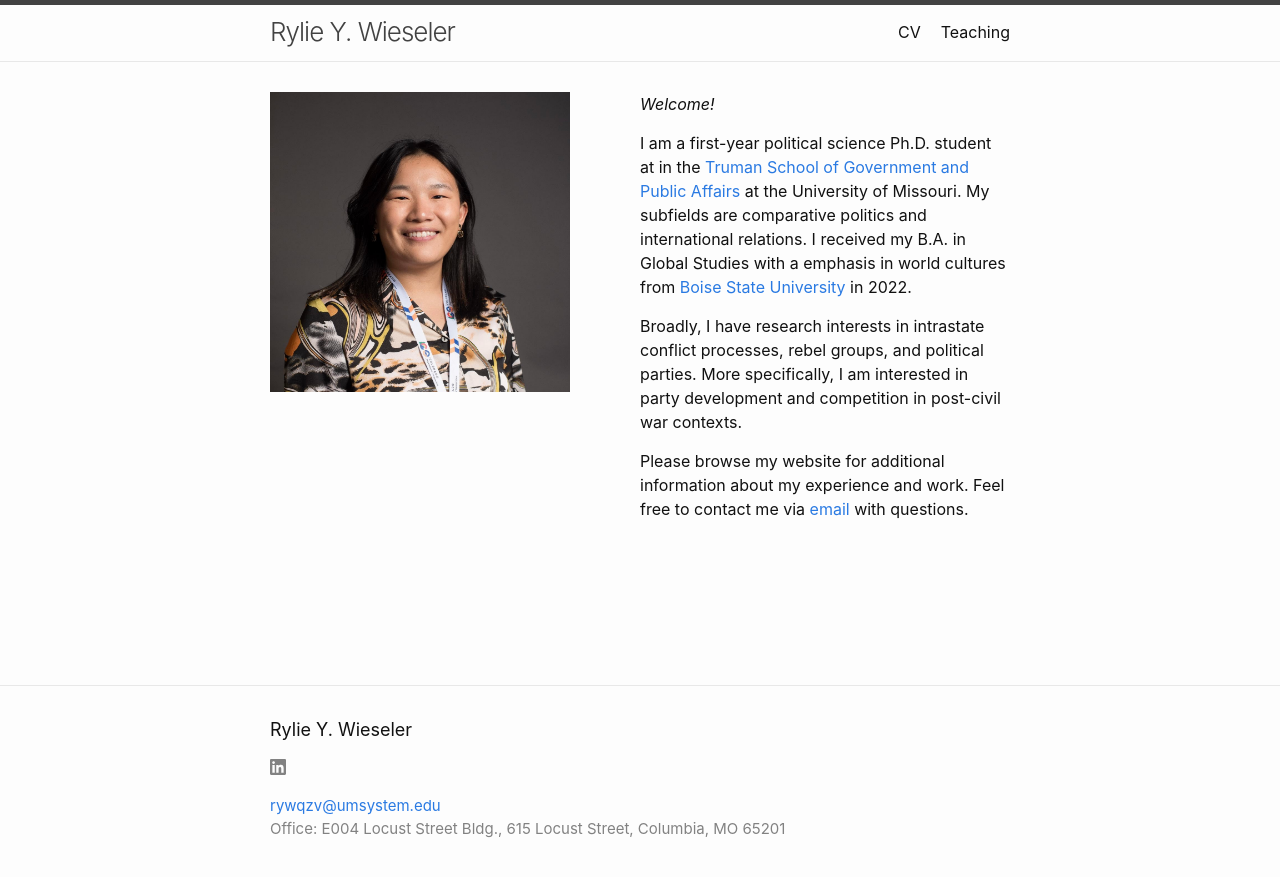
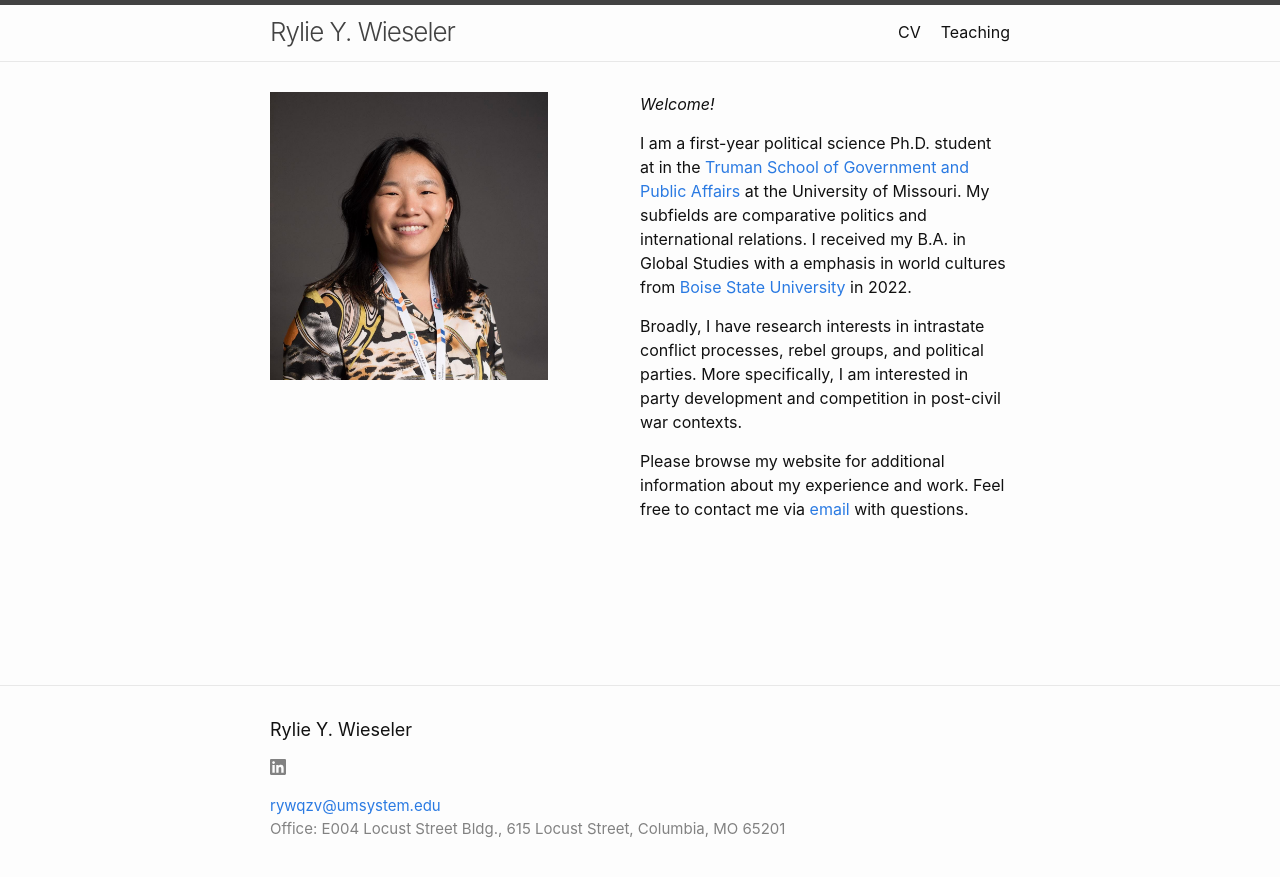
Before and after one commit to ryliewieseler/ryliewieseler.github.io, a Jekyll site: the page built from index.md, in a window 1280 px wide. Shown: the top 877 px of the page. Built offline with Jekyll 4.4.1, drawn with Linux system fonts in a browser that asks for light colours.

Commit message:
Update home.html

```diff
--- a/_layouts/home.html
+++ b/_layouts/home.html
@@ -9,7 +9,7 @@ layout: default
 
   <div class="row">
     <div class="column">
-      <img align="left" width="300" height="300" src="files/wieseler.jpg">
+      <img align="left" width="75%" height="auto" src="files/wieseler.jpg">
     </div>
     <div class="column">
       {{ content }}
```
